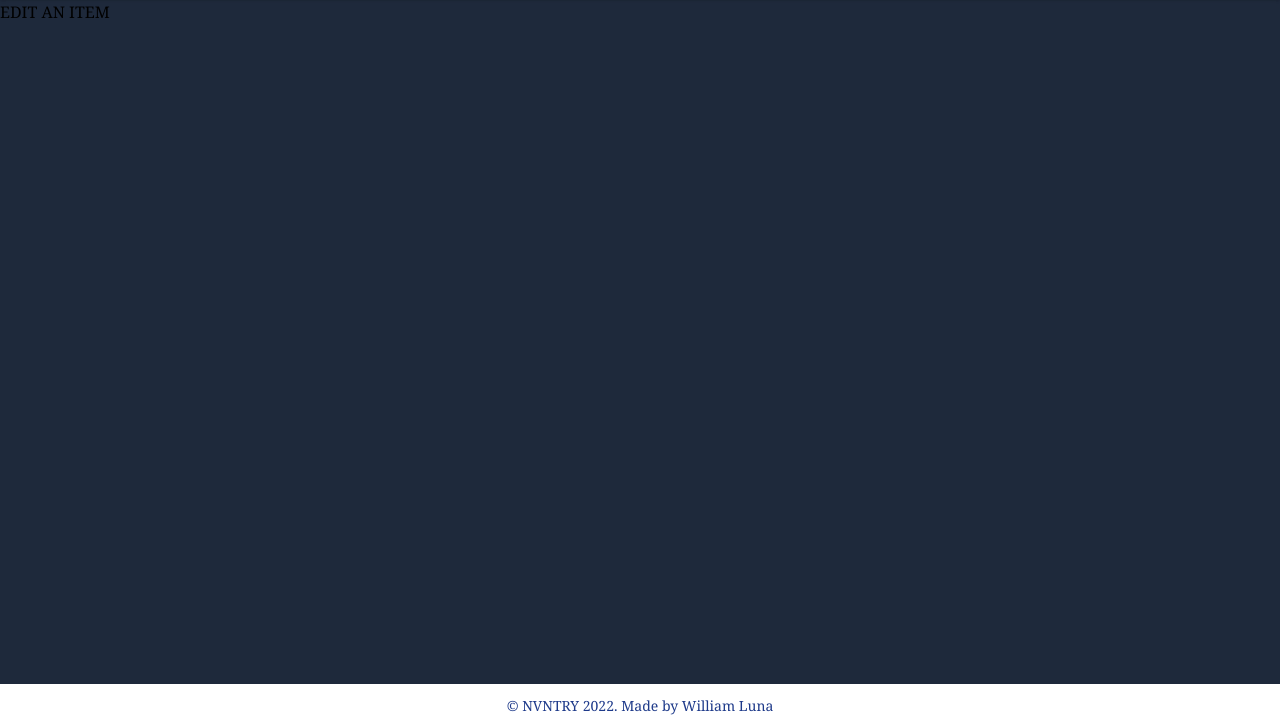
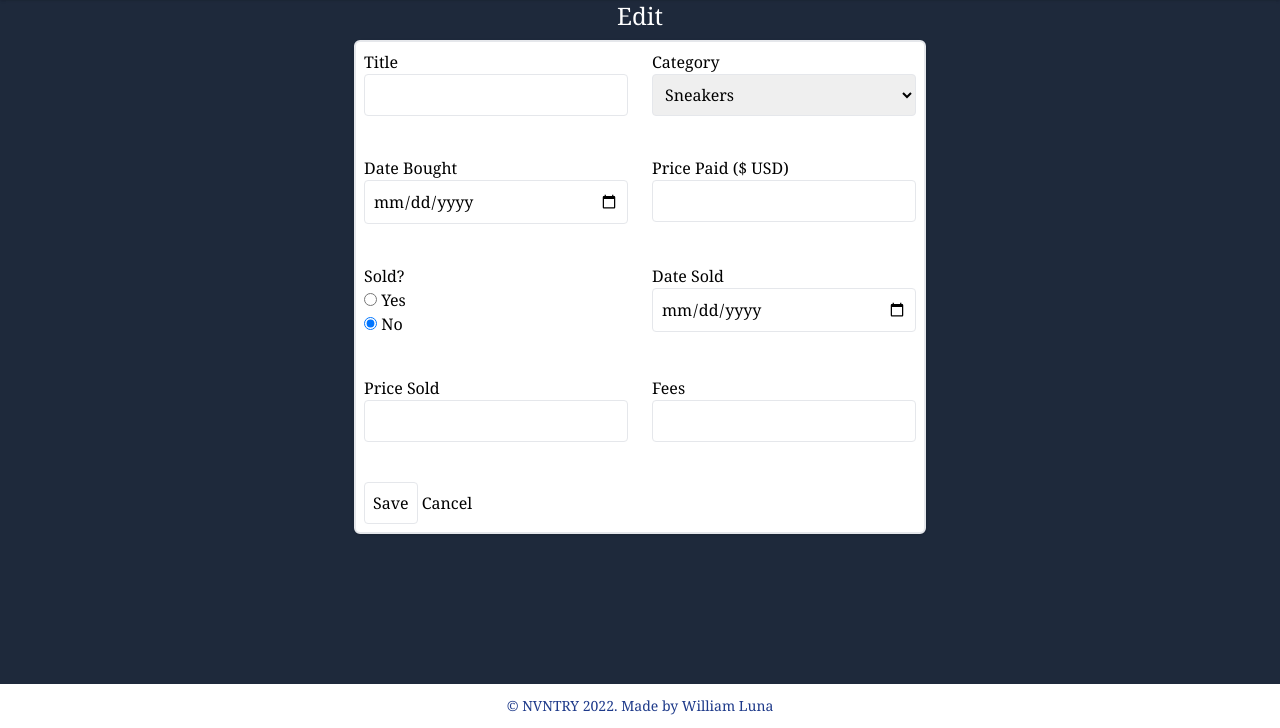
Before and after one commit to William-Luna/Inventory-Project, a Node server app: template views/items/editForm.ejs in a window 1280 px wide. Shown: the part 72-800 px from the top of the page. Run offline with Node 20, Linux system fonts and the light colour scheme; the template is opened without the code that fills it, so the values that code supplies are empty; some libraries are stand-ins or nearby versions.

Commit message:
More styling to forms

```diff
--- /dev/null
+++ b/public/javascripts/toggleSoldForms.js
@@ -0,0 +1,16 @@
+function toggleFormsOff() {
+    const forms = document.querySelectorAll('.sold-field');
+
+        forms.forEach(form => {
+            form.classList.add('bg-gray-100', 'cursor-not-allowed');
+            form.setAttribute("disabled", "");
+        })
+}
+
+function toggleFormsOn() {
+    const forms = document.querySelectorAll('.sold-field');
+        forms.forEach(form => {
+            form.classList.remove('bg-gray-100', 'cursor-not-allowed');
+            form.removeAttribute("disabled");
+        })
+}
--- a/public/styles/styles.css
+++ b/public/styles/styles.css
@@ -580,12 +580,20 @@ video {
   transform: translate(var(--tw-translate-x), var(--tw-translate-y)) rotate(var(--tw-rotate)) skewX(var(--tw-skew-x)) skewY(var(--tw-skew-y)) scaleX(var(--tw-scale-x)) scaleY(var(--tw-scale-y));
 }
 
+.cursor-not-allowed {
+  cursor: not-allowed;
+}
+
 .resize {
   resize: both;
 }
 
 .grid-cols-2 {
   grid-template-columns: repeat(2, minmax(0, 1fr));
+}
+
+.grid-cols-3 {
+  grid-template-columns: repeat(3, minmax(0, 1fr));
 }
 
 .flex-col {
@@ -638,6 +646,11 @@ video {
   background-color: rgb(30 41 59 / var(--tw-bg-opacity));
 }
 
+.bg-gray-100 {
+  --tw-bg-opacity: 1;
+  background-color: rgb(243 244 246 / var(--tw-bg-opacity));
+}
+
 .object-center {
   -o-object-position: center;
      object-position: center;
@@ -645,6 +658,10 @@ video {
 
 .p-5 {
   padding: 1.25rem;
+}
+
+.p-2 {
+  padding: 0.5rem;
 }
 
 .px-4 {
@@ -673,6 +690,14 @@ video {
 
 .font-serif {
   font-family: ui-serif, Georgia, Cambria, "Times New Roman", Times, serif;
+}
+
+.font-sans {
+  font-family: ui-sans-serif, system-ui, -apple-system, BlinkMacSystemFont, "Segoe UI", Roboto, "Helvetica Neue", Arial, "Noto Sans", sans-serif, "Apple Color Emoji", "Segoe UI Emoji", "Segoe UI Symbol", "Noto Color Emoji";
+}
+
+.font-mono {
+  font-family: ui-monospace, SFMono-Regular, Menlo, Monaco, Consolas, "Liberation Mono", "Courier New", monospace;
 }
 
 .text-2xl {
--- a/views/items/allItems.ejs
+++ b/views/items/allItems.ejs
@@ -6,7 +6,10 @@
             <% for(let item of items) { %>
                 <li>
                     <%= item.id %>
-                        <%= item.title %>
+                        <a href="/items/<%= item.id %> ">
+                            <%= item.title %>
+                        </a>
+
                 </li>
                 <% } %>
         </ul>
--- a/views/items/editForm.ejs
+++ b/views/items/editForm.ejs
@@ -1,2 +1,66 @@
 <% layout('layouts/boilerplate')%>
-    <h1>EDIT AN ITEM</h1>
+    <h1 class="text-2xl text-center text-white">Edit <%= item.title%>
+    </h1>
+
+    <div class="flex justify-center">
+        <form action="/items/<%= item.id%>?_method=PATCH" method="post"
+            class="grid gap-6 mb-6 md:grid-cols-2 md:border-2 px-2 py-2 m-2 rounded-md bg-white shadow">
+            <div class="flex flex-col mb-4">
+                <label for="title">Title</label>
+                <input type="text" id="title" name="item[title]" value="<%= item.title%>" required
+                    class="border rounded px-2 py-2">
+            </div>
+            <div class="flex flex-col mb-4">
+                <label for="category">Category</label>
+                <select name="category" id="item[category]" required class="border rounded px-2 py-2">
+                    <option value="sneakers" <%if (item.category === 'sneakers') {%> checked <% } %> >Sneakers</option>
+                    <option value="electronics" <%if (item.category === 'electronics') {%> checked <% } %> >Electronics</option>
+                    <option value="cards" <%if (item.category === 'cards') {%> checked <% } %> >Trading Cards</option>
+                    <option value="other" <%if (item.category === 'other') {%> checked <% } %> >Other</option>
+                </select>
+            </div>
+            <div class="flex flex-col mb-4">
+                <label for="dateBought">Date Bought</label>
+                <input type="date" id="dateBought" name="item[dateBought]" required value="<%= item.dateBought%>"
+                    class="border rounded px-2 py-2">
+            </div>
+            <div class="flex flex-col mb-4">
+                <label for="cost">Price Paid ($ USD)</label>
+                <input type="number" id="cost" name="item[cost]" required min="0" value="<%= item.cost %>" step=".01"
+                    pattern="^\d*(\.\d{1,2})?$" class="border rounded px-2 py-2">
+            </div>
+            <div class="flex flex-col mb-4">
+                <label>Sold?</label>
+                <div>
+                    <input type="radio" id="ifsoldtrue" name="item[ifSold]" value="true" onclick="toggleFormsOn()" <% if(item.ifSold) {%>
+                    checked
+                    <% } %>
+                        >
+                        <label for="ifsoldtrue">Yes</label>
+                </div>
+                <div>
+                    <input type="radio" id="ifsoldfalse" name="item[ifSold]" value="false" onclick="toggleFormsOff()" <% if(!item.ifSold) {%>
+                    checked
+                    <% } %>
+                        >
+                        <label for="ifsoldfalse">No</label>
+                </div>
+            </div>
+            <div class="flex flex-col mb-4">
+                <label for="dateSold">Date Sold</label>
+                <input type="date" id="dateSold" name="item[dateSold]" class="border rounded px-2 py-2">
+            </div>
+            <div class="flex flex-col mb-4">
+                <label for="return">Price Sold</label>
+                <input type="number" id="return" name="item[return]" class="border rounded px-2 py-2">
+            </div>
+            <div class="flex flex-col mb-4">
+                <label for="fees">Fees</label>
+                <input type="number" id="fees" name="item[fees]" class="border rounded px-2 py-2">
+            </div>
+            <div class="md: grid-cols-3">
+                <button class="border rounded px-2 py-2">Save</button>
+                <a href="/items">Cancel</a>
+            </div>
+        </form>
+    </div>
--- a/views/layouts/boilerplate.ejs
+++ b/views/layouts/boilerplate.ejs
@@ -6,6 +6,7 @@
     <meta http-equiv="X-UA-Compatible" content="IE=edge">
     <meta name="viewport" content="width=device-width, initial-scale=1.0">
     <link rel="stylesheet" href="/styles/styles.css">
+
     <title>Nvntry</title>
 </head>
 
@@ -14,6 +15,9 @@
         <main class="container"></main>
         <%- body %>
             <%- include('../partials/footer') %>
+    <script src="/javascripts/toggleSoldForms.js"></script>
 </body>
 
+
+
 </html>
--- a/views/partials/navbar.ejs
+++ b/views/partials/navbar.ejs
@@ -3,7 +3,7 @@
         <span class="text-2xl font-bold text-blue-900">NVNTRY</span>
     </div>
     <ul class="flex items-center">
-        <li class="mx-3.5"><a href="#" class="text-2xl hover:text-blue-900 duration-500">Home</a></li>
+        <li class="mx-3.5"><a href="/items" class="text-2xl hover:text-blue-900 duration-500">Home</a></li>
         <% //TODO User Implementation %>
         <% // if (!isLoggedIn) { %>
         <li class="mx-3.5"><a href="#" class="text-2xl hover:text-blue-900 duration-500">Login</a></li>
```
Also changed, not shown: controllers/items.js (+17 -17 lines), views/items/createForm.ejs (+13 -10 lines), views/items/detailsItem.ejs (+28 -1 lines).
